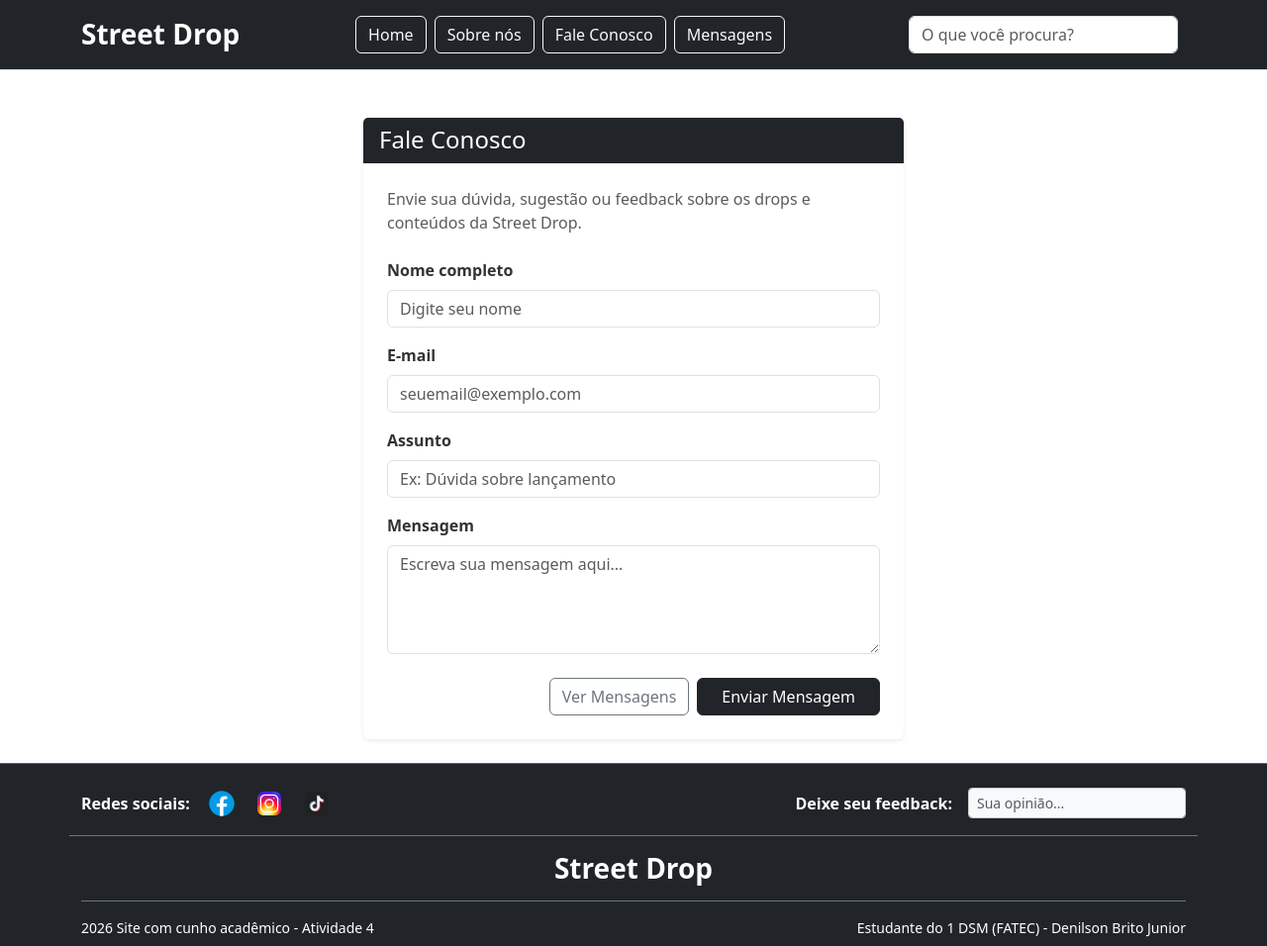
After one commit to DenilsonBritoJr/Street_Drop_Flask, a Flask app: page /contato in a window 1280 px wide. The commit adds this page. Shown: the whole page at 99% size. Run offline with Flask 3, Linux system fonts and the light colour scheme.

Commit message:
feat: integra formulario fale conosco (/cadastro) e listagem (/listar) ao MySQL

```diff
--- a/app.py
+++ b/app.py
@@ -1,6 +1,22 @@
-from flask import Flask, render_template, request
+import os
+from flask import Flask, render_template, request, redirect, url_for
+from dotenv import load_dotenv
+import pymysql
+
+# Carrega as variáveis de ambiente do arquivo .env
+load_dotenv()
 
 app = Flask(__name__)
+
+def get_db_connection():
+    return pymysql.connect(
+        host=os.getenv('DB_HOST'),
+        port=int(os.getenv('DB_PORT', 3306)),
+        user=os.getenv('DB_USER'),
+        password=os.getenv('DB_PASSWORD'),
+        database=os.getenv('DB_NAME'),
+        cursorclass=pymysql.cursors.DictCursor
+    )
 
 @app.route('/')
 @app.route('/index.html')
@@ -19,22 +35,45 @@ def composicao():
 def origem():
     return render_template('origem.html')
 
-# Nova rota para o Fale Conosco
+# Rota de Cadastro (Fale Conosco -> Banco de Dados)
+@app.route('/cadastro', methods=['GET', 'POST'])
 @app.route('/contato', methods=['GET', 'POST'])
-def contato():
+def cadastro():
     if request.method == 'POST':
-        # Captura os dados enviados pelo formulário
         nome = request.form.get('nome')
         email = request.form.get('email')
         assunto = request.form.get('assunto')
         mensagem = request.form.get('mensagem')
 
+        conn = get_db_connection()
+        try:
+            with conn.cursor() as cursor:
+                sql = """
+                    INSERT INTO fale_conosco (nome, email, assunto, mensagem)
+                    VALUES (%s, %s, %s, %s)
+                """
+                cursor.execute(sql, (nome, email, assunto, mensagem))
+            conn.commit()
+        finally:
+            conn.close()
 
-        print(f"Novo contato recebido: {nome} | {email} | {assunto} | {mensagem}")
+        return redirect(url_for('listar'))
 
-        return render_template('contato.html', sucesso=True)
+    return render_template('cadastro.html')
 
-    return render_template('contato.html', sucesso=False)
+# Rota de Listagem dos registros salvos no MySQL
+@app.route('/listar')
+def listar():
+    conn = get_db_connection()
+    try:
+        with conn.cursor() as cursor:
+            sql = "SELECT id, nome, email, assunto, mensagem, data_envio FROM fale_conosco ORDER BY id DESC"
+            cursor.execute(sql)
+            mensagens = cursor.fetchall()
+    finally:
+        conn.close()
+
+    return render_template('listar.html', mensagens=mensagens)
 
 if __name__ == '__main__':
-    app.run(host='0.0.0.0', port=5000, debug=True)
+    app.run(host='0.0.0.0', port=5000, debug=False)
--- a/templates/base.html
+++ b/templates/base.html
@@ -1,10 +1,11 @@
+
 <!DOCTYPE html>
 <html lang="pt-BR">
 <head>
     <meta charset="UTF-8">
     <meta name="viewport" content="width=device-width, initial-scale=1.0">
     <!-- O bloco title permite que cada página tenha um título diferente na aba do navegador -->
-    <title>{% block title %}Street Drop{% endblock %}</title>
+    <title>{% block title %}{% endblock %}Street Drop</title>
     <link rel="icon" type="image/x-icon" href="{{ url_for('static', filename='imagens/favicon.png') }}">
     <link href="https://cdn.jsdelivr.net/npm/bootstrap@5.3.3/dist/css/bootstrap.min.css" rel="stylesheet">
     <link rel="stylesheet" href="{{ url_for('static', filename='style.css') }}">
@@ -18,6 +19,8 @@
             <nav class="nav">
                 <a href="{{ url_for('index') }}" class="btn btn-outline-light me-2">Home</a>
                 <a href="{{ url_for('sobre') }}" class="btn btn-outline-light me-2">Sobre nós</a>
+                <a href="{{ url_for('cadastro') }}" class="btn btn-outline-light me-2">Fale Conosco</a>
+                <a href="{{ url_for('listar') }}" class="btn btn-outline-light me-2">Mensagens</a>
             </nav>
             <form class="d-flex search-form" role="search">
                 <input class="form-control me-2" type="search" placeholder="O que você procura?" aria-label="Pesquisar">
@@ -48,7 +51,7 @@
                 <h3 class="fw-bold mb-0">Street Drop</h3>
             </div>
             <div class="row text-center pt-3 small">
-                <div class="col-md-6 text-md-start mb-1 mb-md-0">2026 Site com cunho acadêmico</div>
+                <div class="col-md-6 text-md-start mb-1 mb-md-0">2026 Site com cunho acadêmico - Atividade 4</div>
                 <div class="col-md-6 text-md-end">Estudante do 1 DSM (FATEC) - Denilson Brito Junior</div>
             </div>
         </div>
--- /dev/null
+++ b/templates/cadastro.html
@@ -0,0 +1,42 @@
+{% extends "base.html" %}
+
+{% block title %}Fale Conosco - {% endblock %}
+
+{% block content %}
+<main class="container my-4">
+    <div class="row justify-content-center">
+        <div class="col-md-8 col-lg-6">
+            <div class="card shadow-sm border-0">
+                <div class="card-header bg-dark text-white">
+                    <h4 class="mb-0">Fale Conosco</h4>
+                </div>
+                <div class="card-body p-4">
+                    <p class="text-muted mb-4">Envie sua dúvida, sugestão ou feedback sobre os drops e conteúdos da Street Drop.</p>
+                    <form action="{{ url_for('cadastro') }}" method="POST">
+                        <div class="mb-3">
+                            <label for="nome" class="form-label fw-bold">Nome completo</label>
+                            <input type="text" class="form-control" id="nome" name="nome" placeholder="Digite seu nome" required>
+                        </div>
+                        <div class="mb-3">
+                            <label for="email" class="form-label fw-bold">E-mail</label>
+                            <input type="email" class="form-control" id="email" name="email" placeholder="seuemail@exemplo.com" required>
+                        </div>
+                        <div class="mb-3">
+                            <label for="assunto" class="form-label fw-bold">Assunto</label>
+                            <input type="text" class="form-control" id="assunto" name="assunto" placeholder="Ex: Dúvida sobre lançamento" required>
+                        </div>
+                        <div class="mb-4">
+                            <label for="mensagem" class="form-label fw-bold">Mensagem</label>
+                            <textarea class="form-control" id="mensagem" name="mensagem" rows="4" placeholder="Escreva sua mensagem aqui..." required></textarea>
+                        </div>
+                        <div class="d-grid gap-2 d-md-flex justify-content-md-end">
+                            <a href="{{ url_for('listar') }}" class="btn btn-outline-secondary">Ver Mensagens</a>
+                            <button type="submit" class="btn btn-dark px-4">Enviar Mensagem</button>
+                        </div>
+                    </form>
+                </div>
+            </div>
+        </div>
+    </div>
+</main>
+{% endblock %}
```
Also changed, not shown: templates/listar.html (added, +45 -0 lines), 2 other files.
